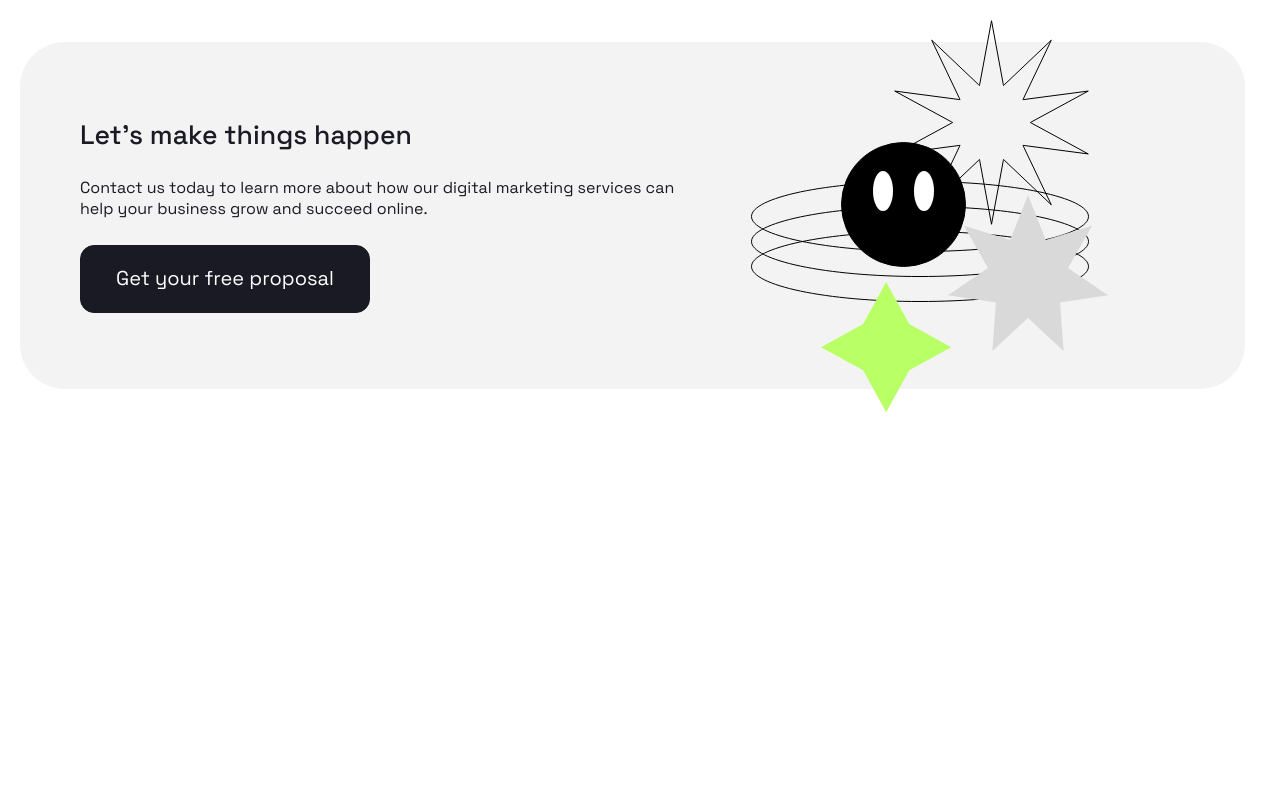
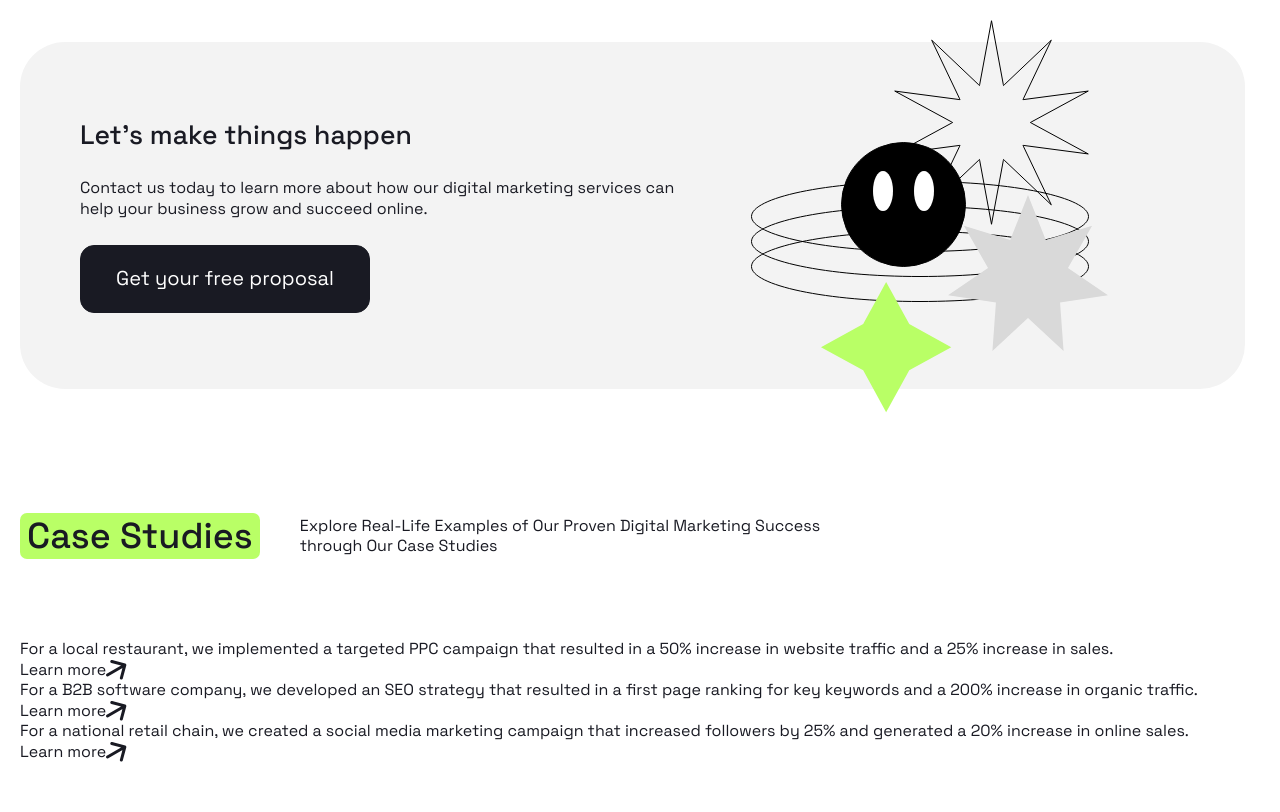
Before and after one commit to Camarederic/Positivus-Landing, a plain HTML site: page index.html in a window 1280 px wide. Shown: the part 2070-2882 px from the top of the page. Before the commit the page ends 2533 px from the top, so only its background shows below. Drawn offline with Linux system fonts and the light colour scheme.

Commit message:
added markup for the studies section HTML

```diff
--- a/index.html
+++ b/index.html
@@ -419,6 +419,96 @@
           </div>
         </div>
       </section>
+
+      <section class="section container">
+        <div class="section__header">
+          <h2 class="section__title puddle-bg">Case Studies</h2>
+          <div class="section__description">
+            <p>
+              Explore Real-Life Examples of Our Proven Digital Marketing Success
+              through Our Case Studies
+            </p>
+          </div>
+        </div>
+        <div class="section__body">
+          <div class="studies">
+            <ul class="studies__list">
+              <li class="studies__item">
+                <div class="studies__description">
+                  <p>
+                    For a local restaurant, we implemented a targeted PPC
+                    campaign that resulted in a 50% increase in website traffic
+                    and a 25% increase in sales.
+                  </p>
+                </div>
+                <a class="studies__link" href="/">
+                  <span>Learn more</span>
+                  <svg
+                    width="21"
+                    height="20"
+                    viewBox="0 0 21 20"
+                    fill="none"
+                    xmlns="http://www.w3.org/2000/svg"
+                  >
+                    <path
+                      d="M0.75 13.6956C0.0325611 14.1098 -0.213252 15.0272 0.200962 15.7446C0.615175 16.4621 1.53256 16.7079 2.25 16.2937L0.75 13.6956ZM20.2694 5.38286C20.4838 4.58266 20.0089 3.76015 19.2087 3.54574L6.16874 0.051683C5.36854 -0.16273 4.54603 0.312144 4.33162 1.11234C4.11721 1.91254 4.59208 2.73505 5.39228 2.94946L16.9834 6.05529L13.8776 17.6464C13.6631 18.4466 14.138 19.2691 14.9382 19.4835C15.7384 19.6979 16.5609 19.2231 16.7753 18.4229L20.2694 5.38286ZM2.25 16.2937L19.5705 6.29367L18.0705 3.69559L0.75 13.6956L2.25 16.2937Z"
+                      fill="#B9FF66"
+                    />
+                  </svg>
+                </a>
+              </li>
+              <li class="studies__item">
+                <div class="studies__description">
+                  <p>
+                    For a B2B software company, we developed an SEO strategy
+                    that resulted in a first page ranking for key keywords and a
+                    200% increase in organic traffic.
+                  </p>
+                </div>
+                <a class="studies__link" href="/">
+                  <span>Learn more</span>
+                  <svg
+                    width="21"
+                    height="20"
+                    viewBox="0 0 21 20"
+                    fill="none"
+                    xmlns="http://www.w3.org/2000/svg"
+                  >
+                    <path
+                      d="M0.75 13.6956C0.0325611 14.1098 -0.213252 15.0272 0.200962 15.7446C0.615175 16.4621 1.53256 16.7079 2.25 16.2937L0.75 13.6956ZM20.2694 5.38286C20.4838 4.58266 20.0089 3.76015 19.2087 3.54574L6.16874 0.051683C5.36854 -0.16273 4.54603 0.312144 4.33162 1.11234C4.11721 1.91254 4.59208 2.73505 5.39228 2.94946L16.9834 6.05529L13.8776 17.6464C13.6631 18.4466 14.138 19.2691 14.9382 19.4835C15.7384 19.6979 16.5609 19.2231 16.7753 18.4229L20.2694 5.38286ZM2.25 16.2937L19.5705 6.29367L18.0705 3.69559L0.75 13.6956L2.25 16.2937Z"
+                      fill="#B9FF66"
+                    />
+                  </svg>
+                </a>
+              </li>
+              <li class="studies__item">
+                <div class="studies__description">
+                  <p>
+                    For a national retail chain, we created a social media
+                    marketing campaign that increased followers by 25% and
+                    generated a 20% increase in online sales.
+                  </p>
+                </div>
+                <a class="studies__link" href="/">
+                  <span>Learn more</span>
+                  <svg
+                    width="21"
+                    height="20"
+                    viewBox="0 0 21 20"
+                    fill="none"
+                    xmlns="http://www.w3.org/2000/svg"
+                  >
+                    <path
+                      d="M0.75 13.6956C0.0325611 14.1098 -0.213252 15.0272 0.200962 15.7446C0.615175 16.4621 1.53256 16.7079 2.25 16.2937L0.75 13.6956ZM20.2694 5.38286C20.4838 4.58266 20.0089 3.76015 19.2087 3.54574L6.16874 0.051683C5.36854 -0.16273 4.54603 0.312144 4.33162 1.11234C4.11721 1.91254 4.59208 2.73505 5.39228 2.94946L16.9834 6.05529L13.8776 17.6464C13.6631 18.4466 14.138 19.2691 14.9382 19.4835C15.7384 19.6979 16.5609 19.2231 16.7753 18.4229L20.2694 5.38286ZM2.25 16.2937L19.5705 6.29367L18.0705 3.69559L0.75 13.6956L2.25 16.2937Z"
+                      fill="#B9FF66"
+                    />
+                  </svg>
+                </a>
+              </li>
+            </ul>
+          </div>
+        </div>
+      </section>
     </main>
 
     <!-- Mobile Device -->
```
